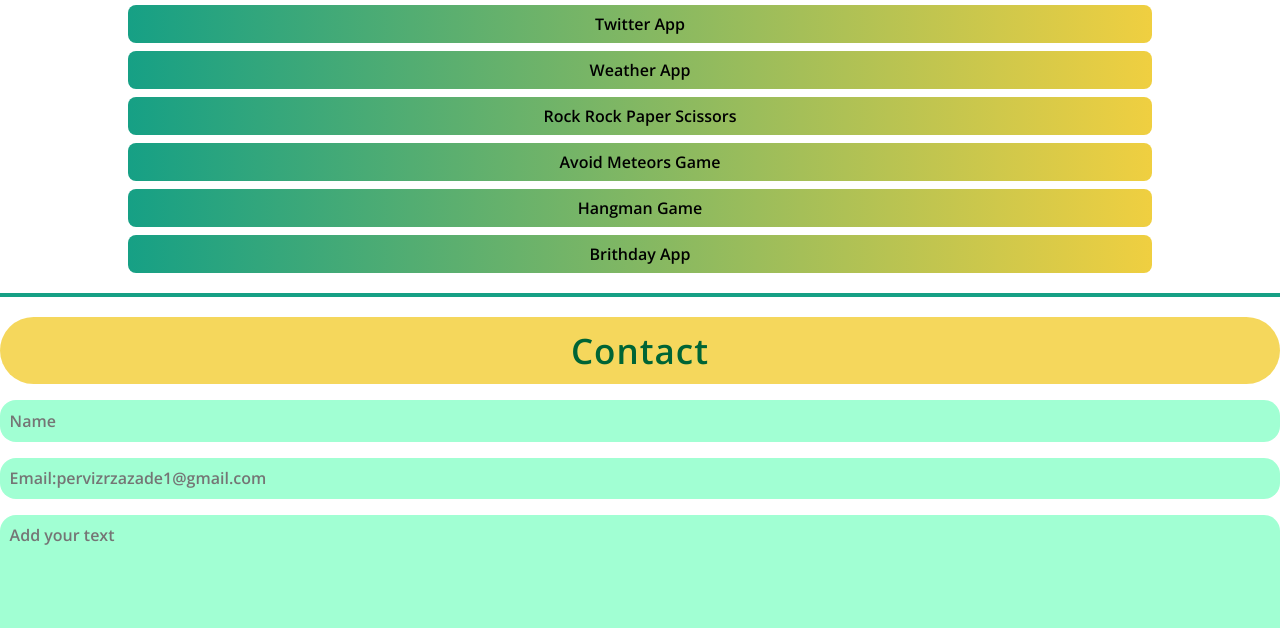
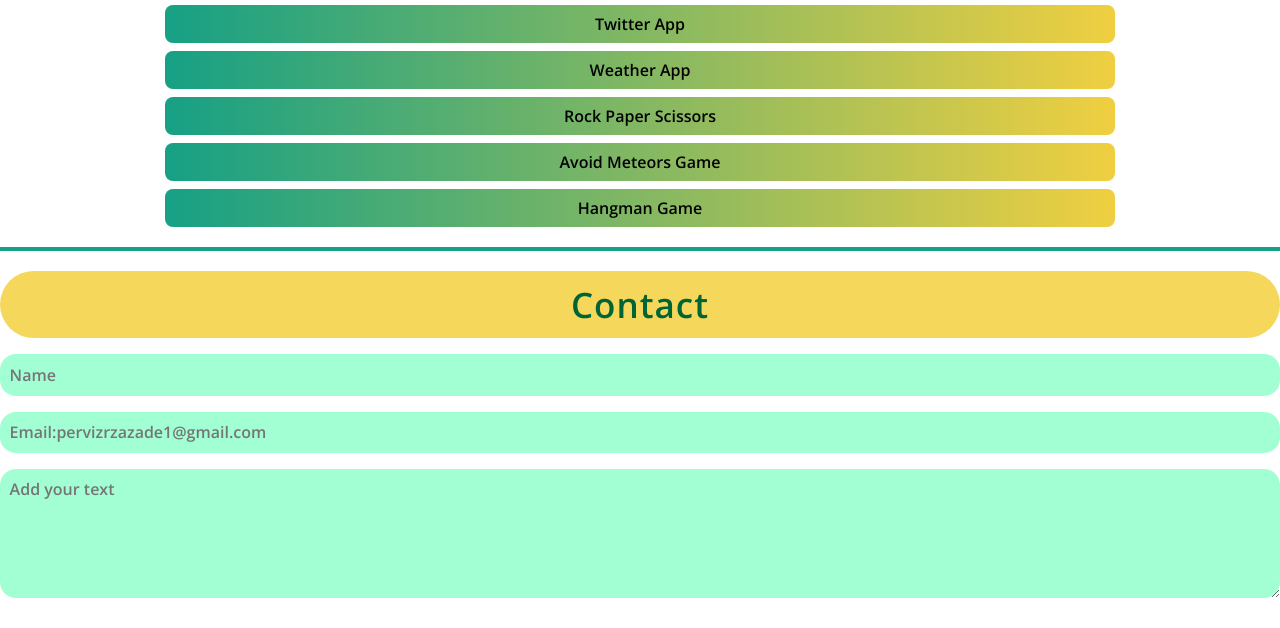
Before and after one commit to pervizrzazade/Porfolio-Parviz-Rzazada, a plain HTML site: page index.html in a window 1280 px wide. Shown: the part 930-1558 px from the top of the page. Drawn offline with nearby package versions, Linux system fonts and the light colour scheme.

```diff
--- a/index.html
+++ b/index.html
@@ -69,10 +69,9 @@
                         <li><a href="https://pervizrzazade.github.io/My_portfolio_website/" target="_blank">My other portfolio</a></li>
                         <li><a href="https://pervizrzazade.github.io/Twitter_Project/" target="_blank">Twitter App</a></li>
                         <li><a href="https://pervizrzazade.github.io/Weather_app/" target="_blank">Weather App</a></li>
-                        <li><a href="https://pervizrzazade.github.io/Rock-Paper-Scissors_part2/" target="_blank">Rock Rock Paper Scissors</a></li>
+                        <li><a href="https://pervizrzazade.github.io/Rock-Paper-Scissors_part2/" target="_blank">Rock Paper Scissors</a></li>
                         <li><a href="https://pervizrzazade.github.io/Avoid_Meteors_Game/" target="_blank">Avoid Meteors Game</a></li>
                         <li><a href="https://pervizrzazade.github.io/Hangman-Game/" target="_blank">Hangman Game</a></li>
-                        <li><a href="https://pervizrzazade.github.io/Birthday/" target="_blank">Brithday App</a></li>
                     </ul>
                 </div>
 
```
